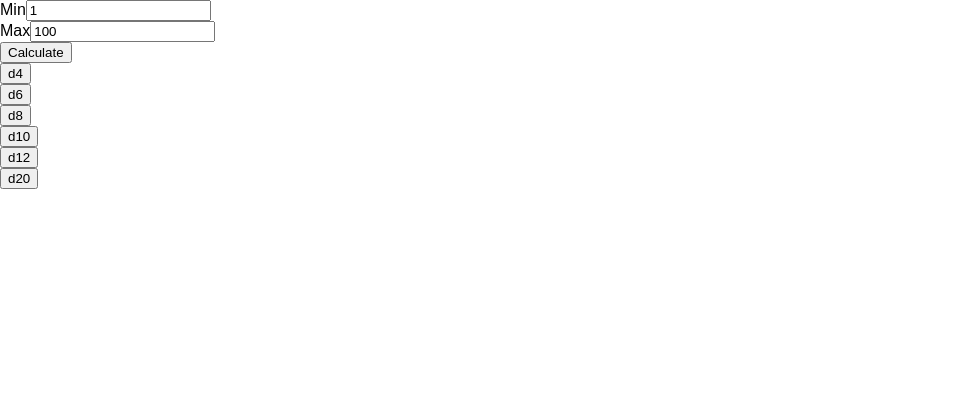
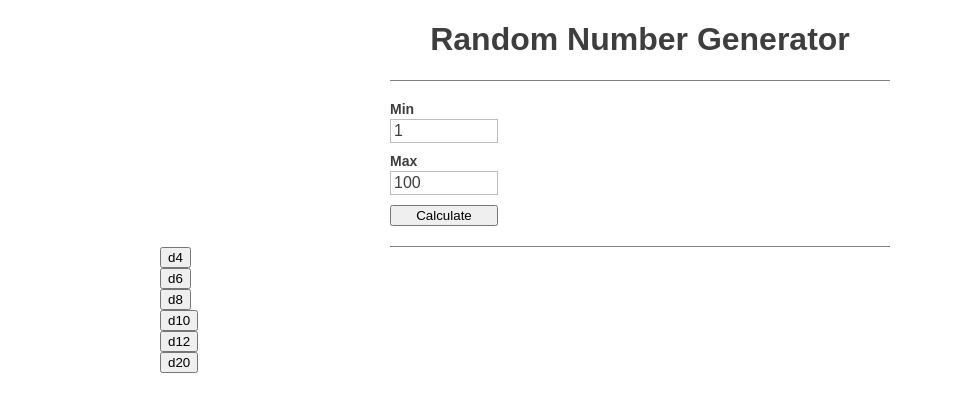
Before and after one commit to sequoian/rng, a React (Create React App) app: page / in a window 1280 px wide. Shown: the top 412 px of the page, without its empty margins (0-953 px from the left). Built offline with nearby package versions, Linux system fonts and the light colour scheme.

Commit message:
rng style

```diff
--- a/src/App.css
+++ /dev/null
@@ -1,28 +0,0 @@
-.App {
-  text-align: center;
-}
-
-.App-logo {
-  animation: App-logo-spin infinite 20s linear;
-  height: 80px;
-}
-
-.App-header {
-  background-color: #222;
-  height: 150px;
-  padding: 20px;
-  color: white;
-}
-
-.App-title {
-  font-size: 1.5em;
-}
-
-.App-intro {
-  font-size: large;
-}
-
-@keyframes App-logo-spin {
-  from { transform: rotate(0deg); }
-  to { transform: rotate(360deg); }
-}
--- a/src/RNG.css
+++ /dev/null
@@ -1,8 +0,0 @@
-.error {
-  color: red
-}
-
-.error input {
-  color: red;
-  border-color: red;
-}
--- /dev/null
+++ b/src/components/App.css
@@ -0,0 +1,10 @@
+.App {
+  max-width: 960px;
+  padding: 0 15px;
+  margin: auto;
+  color: #3e3e3e;
+}
+
+h1 {
+  text-align: center;
+}
--- a/src/App.js
+++ b/src/components/App.js
@@ -6,7 +6,8 @@ import Die from './Die'
 class App extends Component {
   render() {
     return (
-      <div>
+      <div className="App">
+        <h1>Random Number Generator</h1>
         <RNG />
         <Die sides={4} />
         <Die sides={6} />
--- a/src/Die.js
+++ b/src/components/Die.js
@@ -1,5 +1,5 @@
 import React, {Component} from 'react'
-import randomInt from './random'
+import randomInt from '../random'
 import PropTypes from 'prop-types'
 
 class DieContainer extends Component {
--- /dev/null
+++ b/src/components/NumberInput.css
@@ -0,0 +1,27 @@
+.num-input {
+  margin-bottom: 10px;
+}
+
+label {
+  display: block;
+  font-size: 14px;
+  font-weight: bold;
+  margin-bottom: 2px;
+}
+
+input {
+  font-size: 16px;
+  padding: 2px 3px;
+  border: 1px solid #bdbdbd;
+  color: #3e3e3e;
+  width: 100px;
+}
+
+.error {
+  --err-color: #ff003e;
+  color: var(--err-color);
+}
+
+.error input {
+  color: var(--err-color);
+}
--- /dev/null
+++ b/src/components/NumberInput.js
@@ -0,0 +1,21 @@
+import React from 'react'
+import './NumberInput.css'
+
+const NumberInput = ({value, label, name, error, onChange, onBlur}) => (
+  <div className={error ? 'num-input error' : 'num-input'}>
+    <label htmlFor={name}>
+      {label}
+    </label>
+    <input
+      type="text"
+      pattern="\d*"
+      id={name}
+      name={name}
+      value={value}
+      onChange={onChange}
+      onBlur={onBlur}
+    />
+  </div>
+)
+
+export default NumberInput
--- /dev/null
+++ b/src/components/RNG.css
@@ -0,0 +1,48 @@
+#rng {
+  display: flex;
+  flex-direction: column-reverse;
+  align-items: center;
+  padding: 20px 0;
+  --border: 1px solid gray;
+  border-top: var(--border);
+  border-bottom: var(--border);
+}
+
+.inputs {
+  margin-right: 10px;
+}
+
+#rng button {
+  width: 100%;
+}
+
+.result {
+  width: 100%;
+  font-size: 40px;
+  text-align: center;
+  margin-bottom: 10px;
+}
+
+.result:after {
+  content: '.';
+  visibility: hidden;
+}
+
+@media (min-width: 576px) {
+  #rng {
+    display: flex;
+    flex-direction: row;
+    width: 500px;
+    margin: auto;
+  }
+
+  .result {
+    font-size: 60px;
+  }
+}
+
+@media (min-width: 768px) {
+  .result {
+    font-size: 80px;
+  }
+}
--- a/src/RNG.js
+++ b/src/components/RNG.js
@@ -1,6 +1,7 @@
 import React, {Component} from 'react'
 import './RNG.css'
-import randomInt from './random'
+import randomInt from '../random'
+import NumberInput from './NumberInput'
 
 class RNGContainer extends Component {
   constructor(props) {
@@ -60,13 +61,15 @@ class RNGContainer extends Component {
   }
 
   swap() {
-    const min = parseInt(this.state.min, 10)
-    const max = parseInt(this.state.max, 10)
-    if (isNaN(max) || isNaN(min)) return
-    if (min <= max) return
-    this.setState({
-      min: max,
-      max: min
+    this.setState(prevState => {
+      const min = parseInt(prevState.min, 10)
+      const max = parseInt(prevState.max, 10)
+      if (isNaN(max) || isNaN(min)) return prevState
+      if (min <= max) return prevState
+      return {
+        min: prevState.max,
+        max: prevState.min
+      }
     })
   }
 
@@ -95,8 +98,8 @@ class RNGContainer extends Component {
 }
 
 const RNG = ({min, max, result, onChange, onBlur, roll, errors}) => (
-  <div>
-    <div>
+  <div id="rng">
+    <div className="inputs">
       <NumberInput
         label="Min"
         name="min"
@@ -119,27 +122,10 @@ const RNG = ({min, max, result, onChange, onBlur, roll, errors}) => (
         Calculate
       </button>
     </div>
-    <div>
+    <div className="result">
       {result}
     </div>
   </div>
 )
 
-const NumberInput = ({value, label, name, error, onChange, onBlur}) => (
-  <div className={error ? 'error' : null}>
-    <label htmlFor={name}>
-      {label}
-    </label>
-    <input
-      type="text"
-      pattern="\d*"
-      id={name}
-      name={name}
-      value={value}
-      onChange={onChange}
-      onBlur={onBlur}
-    />
-  </div>
-)
-
 export default RNGContainer
--- a/src/index.js
+++ b/src/index.js
@@ -1,7 +1,7 @@
 import React from 'react';
 import ReactDOM from 'react-dom';
 import './index.css';
-import App from './App';
+import App from './components/App';
 import registerServiceWorker from './registerServiceWorker';
 
 ReactDOM.render(<App />, document.getElementById('root'));
```
